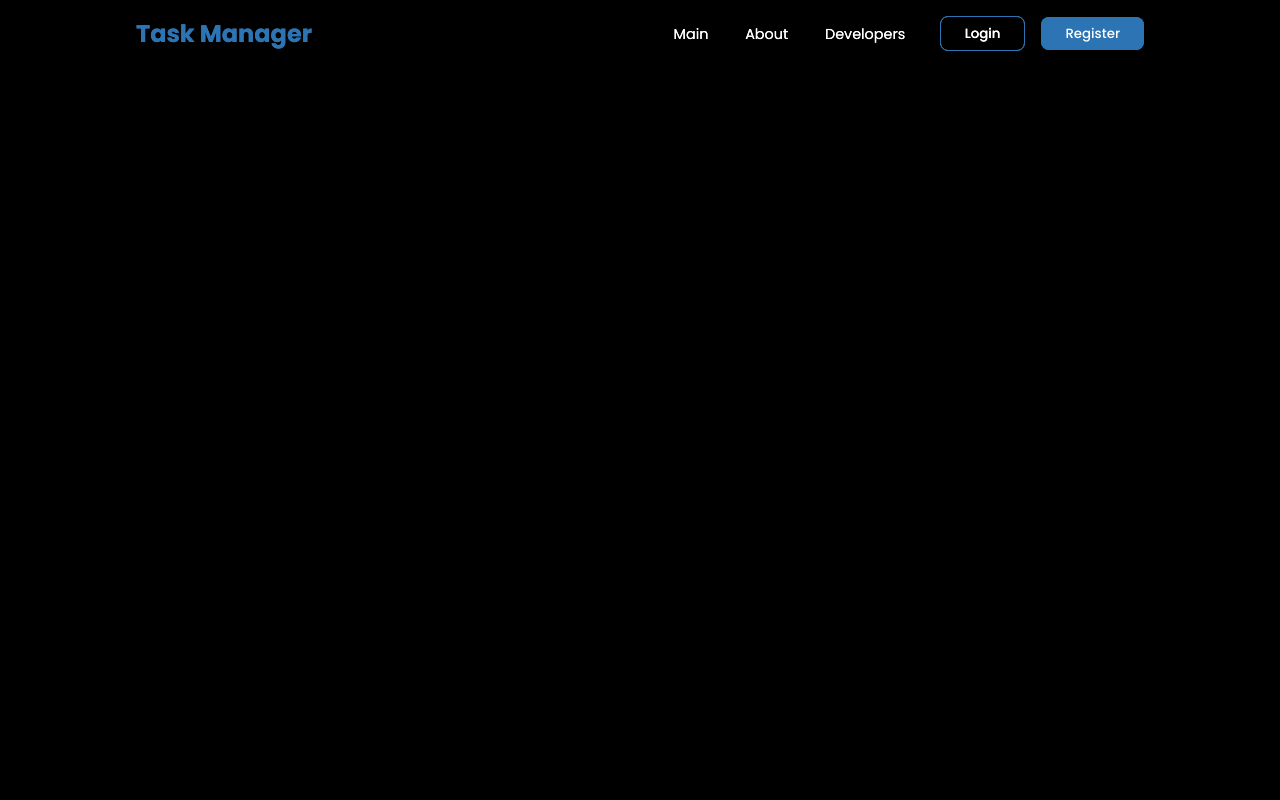
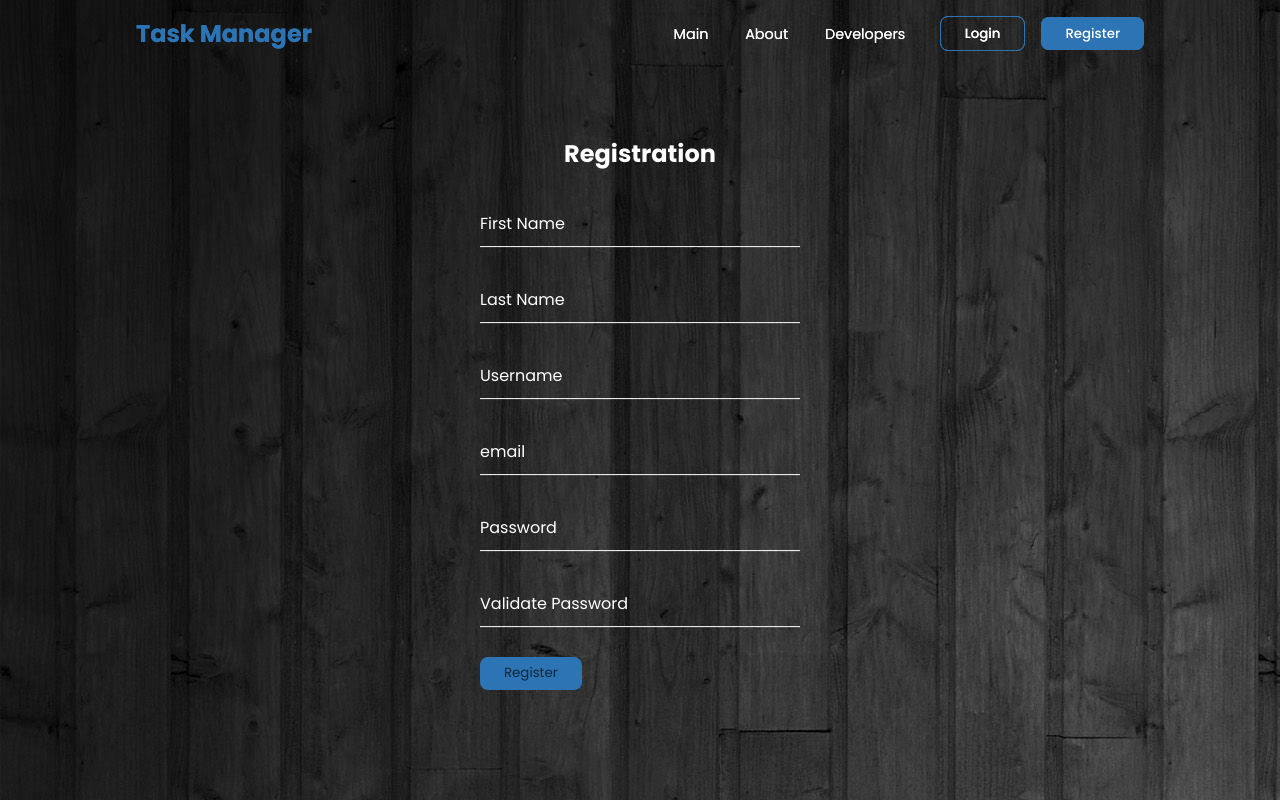
Before and after one commit to SultokTheF/TaskManager, a React (Create React App) app in the folder client/: page /register in a window 1280 px wide. Built offline with nearby package versions, Linux system fonts and the light colour scheme.

Commit message:
Authorization forms implemented

```diff
--- a/client/src/App.tsx
+++ b/client/src/App.tsx
@@ -7,6 +7,8 @@ import Navbar from "./components/layout/Navbar/Navbar";
 
 // Pages
 import MainPage from "./pages/MainPage";
+import LoginPage from "./pages/LoginPage";
+import RegisterPage from "./pages/RegisterPage";
 
 
 
@@ -18,6 +20,8 @@ const App: React.FC = () => {
       <Navbar/>
       <Routes>
         <Route path="/" element={ <MainPage/>} />
+        <Route path="/login" element={ <LoginPage/>} />
+        <Route path="/register" element={ <RegisterPage/>} />
       </Routes>
     </>
     </>
--- a/client/src/assets/global.css
+++ b/client/src/assets/global.css
@@ -181,3 +181,99 @@ input{
     zoom: 1.7;
   }
 }
+
+.form-box {
+  /* margin-top: 25%; */
+  position: absolute;
+  top: 50%;
+  left: 50%;
+  width: 400px;
+  padding: 40px;
+  transform: translate(-50%, -50%);
+  background: var(--primaryColor);
+  box-sizing: border-box;
+  box-shadow: 0 15px 25px var( --primaryColor );
+  border-radius: 10px;
+}
+
+.form-box h2 {
+  margin: 0 0 30px;
+  padding: 0;
+  color: var( --whiteColor );
+  text-align: center;
+}
+
+.form-box .user-box {
+  position: relative;
+}
+
+.form-box .user-box input {
+  width: 100%;
+  padding: 10px 0;
+  font-size: 16px;
+  color: var( --whiteColor );
+  margin-bottom: 30px;
+  border: none;
+  border-bottom: 1px solid var( --whiteColor );
+  outline: none;
+  background: transparent;
+}
+
+.form-box .user-box textarea {
+  width: 100%;
+  padding: 10px 0;
+  font-size: 16px;
+  color: var( --whiteColor );
+  margin-bottom: 30px;
+  border: none;
+  border-bottom: 1px solid var( --whiteColor );
+  outline: none;
+  background: transparent;
+}
+
+.form-box .user-box select {
+  width: 100%;
+  padding: 10px 0;
+  font-size: 16px;
+  color: var( --whiteColor );
+  margin-bottom: 30px;
+  border: none;
+  border-bottom: 1px solid var( --whiteColor );
+  outline: none;
+  background: transparent;
+}
+
+.form-box .user-box label {
+  position: absolute;
+  top:0;
+  left: 0;
+  padding: 10px 0;
+  font-size: 16px;
+  color: var( --whiteColor );
+  pointer-events: none;
+  transition: .5s;
+}
+
+.form-box .user-box input:focus ~ label,
+.form-box .user-box input:valid ~ label {
+  top: -20px;
+  left: 0;
+  color: var( --btnHoverColor );
+  font-size: 12px;
+}
+
+.form-box .user-box textarea:focus ~ label,
+.form-box .user-box textarea:valid ~ label {
+  top: -20px;
+  left: 0;
+  color: var( --btnHoverColor );
+  font-size: 12px;
+}
+
+.form-box .user-box select:focus ~ label,
+.form-box .user-box select:valid ~ label {
+  top: -20px;
+  left: 0;
+  color: var( --btnHoverColor );
+  font-size: 12px;
+}
--- /dev/null
+++ b/client/src/modules/authorization/assets/LoginForm.css
@@ -0,0 +1,9 @@
+.login-form {
+    margin-top: 1%;
+}
+
+.login-page {
+    height: 100vh;
+    width: 100%;
+    background: url("../assets/images/auth_back.jpeg");
+}
--- /dev/null
+++ b/client/src/modules/authorization/assets/RegisterForm.css
@@ -0,0 +1,9 @@
+.register-form {
+    margin-top: 1%;
+}
+
+.register-page {
+    height: 100vh;
+    width: 100%;
+    background: url("../assets/images/auth_back.jpeg");
+}
--- /dev/null
+++ b/client/src/modules/authorization/components/LoginForm.tsx
@@ -0,0 +1,34 @@
+import React, { useState } from "react";
+
+import '../assets/LoginForm.css';
+
+const LoginForm: React.FC = () => {
+    return (
+        <>
+            <div className="login-page">
+            <div className="form-box login-form">
+                <form>
+                    <h2>Login</h2>
+                    <div className="user-box">
+                        <input
+                        type="email"
+                        required
+                        />
+                        <label>email</label>
+                    </div>
+                    <div className="user-box">
+                        <input
+                        type="password"
+                        required
+                        />
+                        <label>password</label>
+                    </div>
+                    <button className="btn">Login</button>
+                </form>
+            </div>
+            </div>
+        </>
+    );
+}
+
+export default LoginForm;
--- /dev/null
+++ b/client/src/modules/authorization/components/RegisterForm.tsx
@@ -0,0 +1,61 @@
+import React, { useState } from "react";
+import "../assets/RegisterForm.css";
+
+const RegisterForm: React.FC = () => {
+    return (
+        <>
+            <div className="register-page">
+                <div className="form-box register-form">
+                    <h2>Registration</h2>
+                    <form>
+                        <div className="user-box">
+                            <input
+                            type="text"
+                            required
+                            />
+                            <label>First Name</label>
+                        </div>
+                        <div className="user-box">
+                            <input
+                            type="text"
+                            required
+                            />
+                            <label>Last Name</label>
+                        </div>
+                        <div className="user-box">
+                            <input
+                            type="text"
+                            required
+                            />
+                            <label>Username</label>
+                        </div>
+                        <div className="user-box">
+                            <input
+                            type="email"
+                            required
+                            />
+                            <label>email</label>
+                        </div>
+                        <div className="user-box">
+                            <input
+                            type="password"
+                            required
+                            />
+                            <label>Password</label>
+                        </div>
+                        <div className="user-box">
+                            <input
+                            type="password"
+                            required
+                            />
+                            <label>Validate Password</label>
+                        </div>
+                        <button className="btn">Register</button>
+                    </form>
+                </div>
+            </div>
+        </>
+    );
+}
+
+export default RegisterForm;
--- /dev/null
+++ b/client/src/modules/authorization/index.ts
@@ -0,0 +1,4 @@
+import LoginForm from "./components/LoginForm";
+import RegisterForm from "./components/RegisterForm";
+
+export { LoginForm, RegisterForm };
--- /dev/null
+++ b/client/src/pages/LoginPage.tsx
@@ -0,0 +1,12 @@
+import React from "react";
+import { LoginForm } from "../modules/authorization";
+
+const LoginPage :React.FC = () => {
+    return (
+        <>
+            <LoginForm/>
+        </>
+    );
+}
+
+export default LoginPage;
--- /dev/null
+++ b/client/src/pages/RegisterPage.tsx
@@ -0,0 +1,12 @@
+import React from "react";
+import { RegisterForm } from "../modules/authorization";
+
+const RegisterPage :React.FC = () => {
+    return (
+        <>
+            <RegisterForm/>
+        </>
+    );
+}
+
+export default RegisterPage;
```
Also changed, not shown: client/src/modules/authorization/assets/images/auth_back.jpeg (added), client/src/modules/authorization/assets/images/auth_back.png (added).
